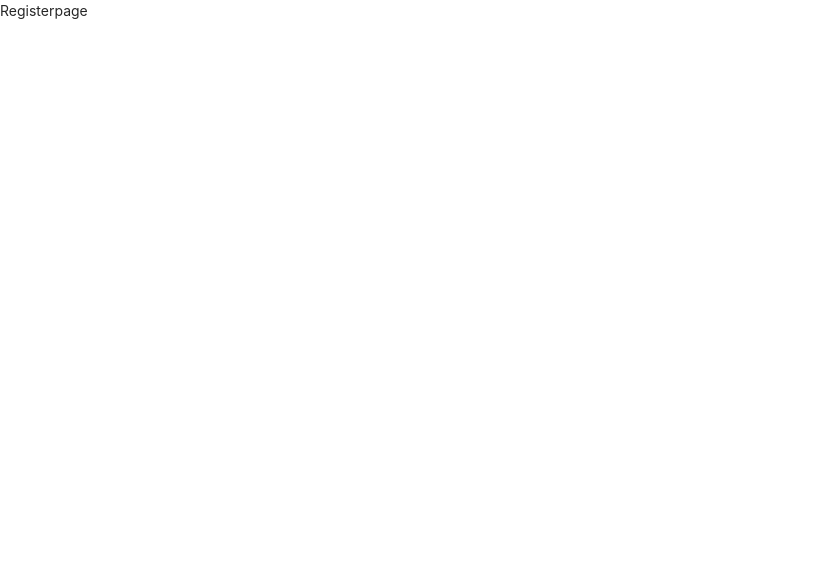
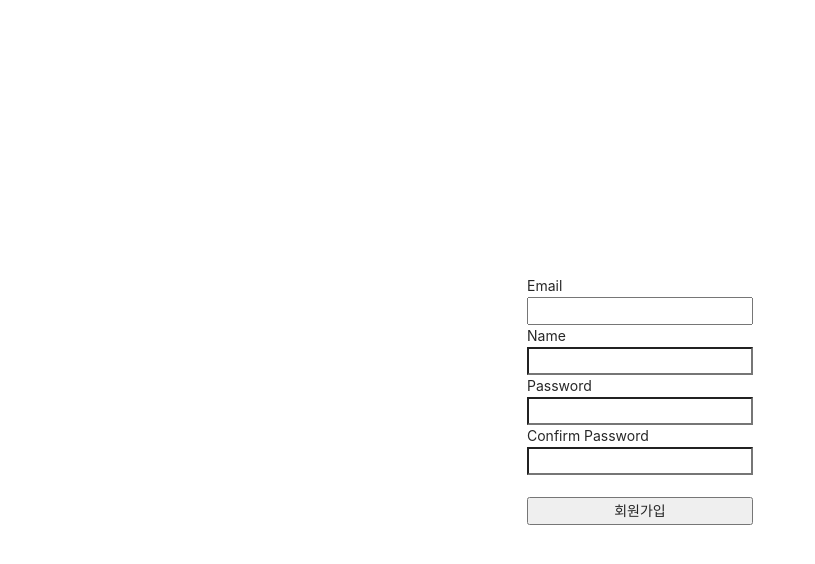
Before and after one commit to Min-h-96/boiler-plate, a React (Create React App) app in the folder client/: page /register in a window 1280 px wide. Shown: the top 564 px of the page, without its empty margins (0-815 px from the left). Built offline with nearby package versions, Linux system fonts and the light colour scheme.

Commit message:
#29,30,31 로그인, 회원가입 페이지

```diff
--- a/client/src/_actions/types.js
+++ b/client/src/_actions/types.js
@@ -1 +1,3 @@
 export const LOGIN_USER = "login_user";
+
+export const REGISTER_USER = "register_user";
--- a/client/src/_actions/user_action.js
+++ b/client/src/_actions/user_action.js
@@ -1,5 +1,5 @@
 import axios from "axios";
-import { LOGIN_USER } from "./types";
+import { LOGIN_USER, REGISTER_USER } from "./types";
 
 export function loginUser(dataToSubmit) {
   const request = axios.post("/api/users/login", dataToSubmit).then((response) => response.data);
@@ -9,3 +9,12 @@
     payload: request,
   };
 }
+
+export function registerUser(dataToSubmit) {
+  const request = axios.post("/api/users/register", dataToSubmit).then((response) => response.data);
+
+  return {
+    type: REGISTER_USER,
+    payload: request,
+  };
+}
--- a/client/src/_reducers/user_reducer.js
+++ b/client/src/_reducers/user_reducer.js
@@ -1,11 +1,13 @@
-import { LOGIN_USER } from "../_actions/types";
+import { LOGIN_USER, REGISTER_USER } from "../_actions/types";
 
 export default function (prevState = {}, action) {
   switch (action.type) {
     case LOGIN_USER:
       return { ...prevState, loginSuccess: action.payload };
       break;
-
+    case REGISTER_USER:
+      return { ...prevState, register: action.payload };
+      break;
     default:
       return prevState;
   }
--- a/client/src/components/views/LandingPage/LandingPage.js
+++ b/client/src/components/views/LandingPage/LandingPage.js
@@ -12,6 +12,8 @@
       }}
     >
       <h2>시작 페이지</h2>
+
+      <button>로그아웃</button>
     </div>
   );
 }
--- a/client/src/components/views/LoginPage/LoginPage.js
+++ b/client/src/components/views/LoginPage/LoginPage.js
@@ -1,9 +1,8 @@
 import React, { useState } from "react";
-import Axios from "axios";
 import { useDispatch } from "react-redux";
 import { loginUser } from "../../../_actions/user_action";
 
-function LoginPage() {
+function LoginPage(props) {
   const dispatch = useDispatch();
   const [Email, setEmail] = useState("");
   const [Password, setPassword] = useState("");
@@ -22,7 +21,13 @@
       password: Password,
     };
 
-    dispatch(loginUser(body));
+    dispatch(loginUser(body)).then((response) => {
+      if (response.payload.loginSuccess) {
+        props.history.push("/");
+      } else {
+        alert("Error");
+      }
+    });
   };
 
   return (
--- a/client/src/components/views/RegisterPage/RegisterPage.js
+++ b/client/src/components/views/RegisterPage/RegisterPage.js
@@ -1,7 +1,72 @@
-import React from "react";
+import React, { useState } from "react";
+import { useDispatch } from "react-redux";
+import { registerUser } from "../../../_actions/user_action";
 
-function RegisterPage() {
-  return <div>Registerpage</div>;
+function RegisterPage(props) {
+  const dispatch = useDispatch();
+  const [Email, setEmail] = useState("");
+  const [Name, setName] = useState("");
+  const [Password, setPassword] = useState("");
+  const [ConfirmPassword, setConfirmPassword] = useState("");
+
+  const onEmailHandler = (event) => {
+    setEmail(event.currentTarget.value);
+  };
+  const onNameHandler = (event) => {
+    setName(event.currentTarget.value);
+  };
+  const onPasswordHandler = (event) => {
+    setPassword(event.currentTarget.value);
+  };
+  const onConfirmPasswordHandler = (event) => {
+    setConfirmPassword(event.currentTarget.value);
+  };
+  const onSubmitHandler = (event) => {
+    event.preventDefault();
+
+    if (Password !== ConfirmPassword) {
+      return alert("비밀번호와 비밀번호 확인이 일치하지 않습니다.");
+    }
+
+    let body = {
+      email: Email,
+      name: Name,
+      password: Password,
+    };
+
+    dispatch(registerUser(body)).then((response) => {
+      if (response.payload.success) {
+        props.history.push("/login");
+      } else {
+        alert("Failed to sign up");
+      }
+    });
+  };
+
+  return (
+    <div
+      style={{
+        display: "flex",
+        justifyContent: "center",
+        alignItems: "center",
+        width: "100%",
+        height: "100vh",
+      }}
+    >
+      <form style={{ display: "flex", flexDirection: "column" }} onSubmit={onSubmitHandler}>
+        <label>Email</label>
+        <input type="email" value={Email} onChange={onEmailHandler} />
+        <label>Name</label>
+        <input type="text" value={Name} onChange={onNameHandler} />
+        <label>Password</label>
+        <input type="password" value={Password} onChange={onPasswordHandler} />
+        <label>Confirm Password</label>
+        <input type="password" value={ConfirmPassword} onChange={onConfirmPasswordHandler} />
+        <br />
+        <button>회원가입</button>
+      </form>
+    </div>
+  );
 }
 
 export default RegisterPage;
```
Also changed, not shown: 1 other file (tests, documents, lock files or other folders).
